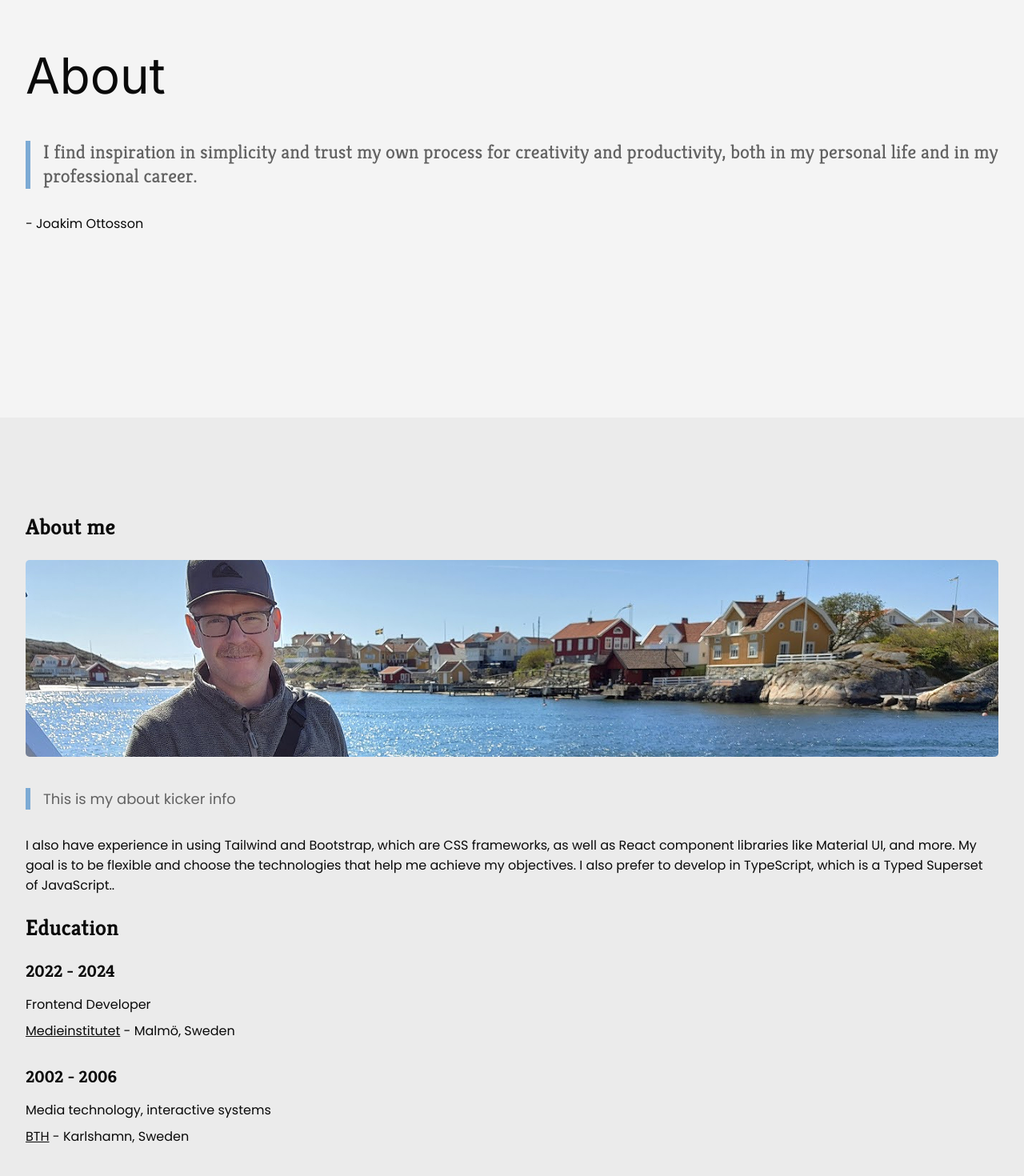
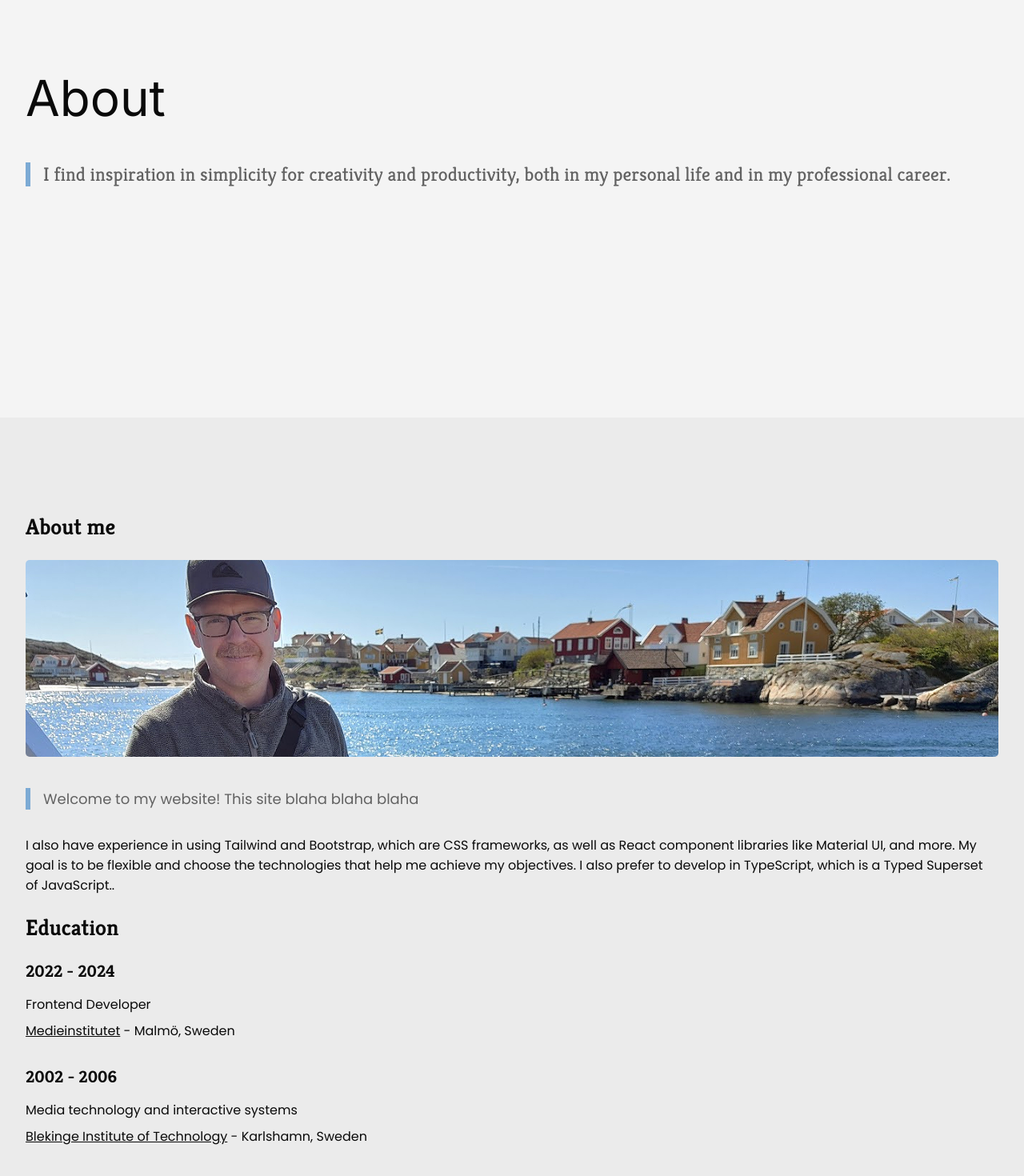
Before and after one commit to devjoppe/mi-cv-update, a React (Vite) app: page /about in a window 1280 px wide. Shown: the part 278-1748 px from the top of the page at 80% size. Built offline with nearby package versions, Linux system fonts and the light colour scheme.

Commit message:
Some minor changes to interfaces and the data jsons

```diff
--- a/src/components/LinkList/LinkList.tsx
+++ b/src/components/LinkList/LinkList.tsx
@@ -1,7 +1,7 @@
 import React from "react"
 
 // Interface
-import {linksInt} from "../../pages/StartPage/UseSection.tsx";
+import {linksInt} from "../../interfaces/linksInt.ts";
 
 interface IProp {
     linkData: linksInt
--- a/src/data/aboutpage.json
+++ b/src/data/aboutpage.json
@@ -2,14 +2,14 @@
   {
     "id": 1,
     "title": "About",
-    "kicker": "I find inspiration in simplicity and trust my own process for creativity and productivity, both in my personal life and in my professional career.",
+    "kicker": "I find inspiration in simplicity for creativity and productivity, both in my personal life and in my professional career.",
     "extra": [],
     "user": "Joakim Ottosson"
   },
   {
     "id": 2,
     "title": "About me",
-    "kicker": "This is my about kicker info",
+    "kicker": "Welcome to my website! This site blaha blaha blaha",
     "extra": [
       {
         "data": "I also have experience in using Tailwind and Bootstrap, which are CSS frameworks, as well as React component libraries like Material UI, and more. My goal is to be flexible and choose the technologies that help me achieve my objectives.\nI also prefer to develop in TypeScript, which is a Typed Superset of JavaScript.."
--- a/src/data/linkList.json
+++ b/src/data/linkList.json
@@ -155,12 +155,12 @@
   {
     "id": 103,
     "category": "2002 - 2006",
-    "description": "Media technology, interactive systems",
+    "description": "Media technology and interactive systems",
     "flag": "edu",
     "links": [
       {
         "id": 104,
-        "link_title": "BTH",
+        "link_title": "Blekinge Institute of Technology",
         "description": "Karlshamn, Sweden",
         "url": "https://www.bth.se/"
       }
--- a/src/data/startpage.json
+++ b/src/data/startpage.json
@@ -2,7 +2,7 @@
   {
     "id": 1,
     "title": "Frontend Developer",
-    "kicker": "My goal is to use my strong analytical skills and careful attention to detail to create services that represent the highest level of quality.",
+    "kicker": "My goal is to use my strong analytical skills and careful attention to detail to create services that represent the high level of quality.",
     "extra": [],
     "user": "Joakim Ottosson"
   },
@@ -12,7 +12,7 @@
     "kicker": "These projects aim to showcase my skills as a frontend developer.",
     "extra": [
       {
-        "data": "I feel comfortable following requirements specifications, but I am also able to develop my own design concepts when needed."
+        "data": "I feel comfortable following design specifications and requirements. But if needed,  I am also able to develop my own concepts and designs."
       }
     ],
     "user": ""
--- a/src/pages/AboutPage/AboutPage.tsx
+++ b/src/pages/AboutPage/AboutPage.tsx
@@ -30,9 +30,9 @@ const AboutPage = () => {
                             <span className="subtitle">
                                 {data.kicker}
                             </span>
-                            <span className="quote-by">
+                            { /* <span className="quote-by">
                                 - {data.user}
-                            </span>
+                            </span> */ }
                         </div>
                     ))}
                 </div>
--- a/src/pages/StartPage/StartPage.tsx
+++ b/src/pages/StartPage/StartPage.tsx
@@ -28,13 +28,14 @@ const StartPage = () => {
                 <div className="section-content-wrapper" data-aos="zoom-out" data-aos-duration="1500">
                     {start && start.filter(item => item.id === 1).map(data  => (
                         <div key={data.id}>
+
                             <h1>{data.title}</h1>
                             <span className="subtitle">
                                 {data.kicker}
                             </span>
-                            <span className="quote-by">
+                            { /* <span className="quote-by">
                                 - {data.user}
-                            </span>
+                            </span> */ }
                         </div>
                     ))}
                 </div>
```
Also changed, not shown: src/components/ProjectCard/ProjectCard.tsx (+3 -12 lines), src/interfaces/projectCardInt.ts (added, +12 -0 lines).
